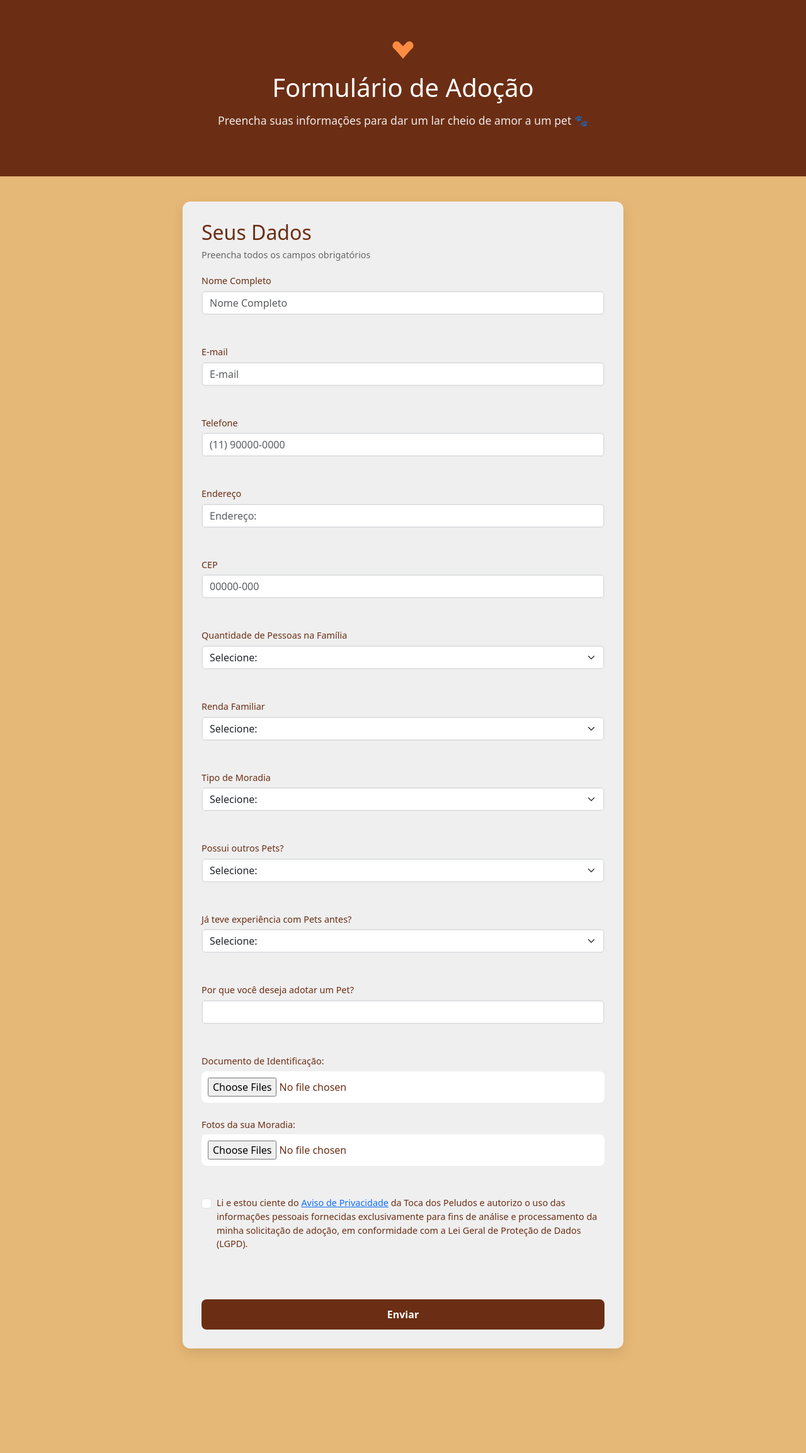
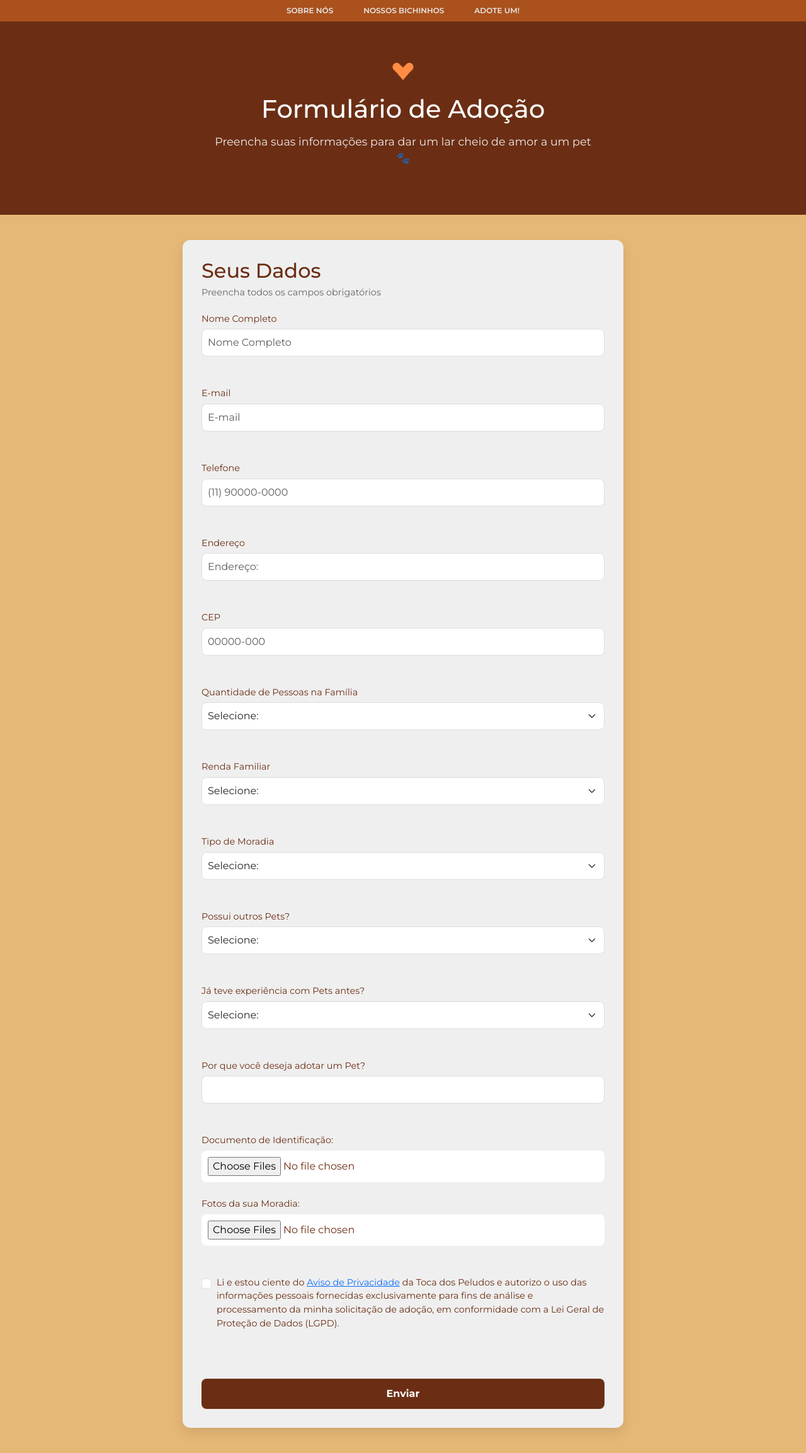
Before and after one commit to Isaac0i/Ong_Adocao_Cachorros, a Django app: page /forms/ in a window 1280 px wide. Shown: the whole page at 63% size. Before the commit the page ends 2148 px from the top, so only its background shows below. Run offline with Django 5.2, Linux system fonts and the light colour scheme; some web fonts are replaced.

Commit message:
Refactor: Ajuste no estilo e links da barra de navegação

```diff
--- a/gestao_adocao/static/style/forms.css
+++ b/gestao_adocao/static/style/forms.css
@@ -3,6 +3,11 @@
     margin: 0;
     padding: 0;
     box-sizing: border-box;
+}
+
+html, body {
+    margin: 0;
+    padding: 0;
 }
 
 /* VARIÁVEIS */
@@ -12,6 +17,7 @@
     --card: #efefef;
     --texto: #333;
     --branco: #fff;
+    --color-wtext: #e9e9e9;
 }
 
 /* BODY */
@@ -136,7 +142,7 @@
     transition: 0.3s;
 }
 
-#submitBtnS:hover {
+#submitBtn:hover {
     background-color: #4a1f0d;
 }
 
@@ -156,3 +162,42 @@
         padding: 20px;
     }
 }
+/* NAVBAR */
+
+.nav {
+    position: sticky;
+    top: 0;
+    z-index: 100;
+    width: 100%;
+    margin: 0;
+}
+
+.nav-list {
+    width: 100%;
+    list-style: none;
+    padding: .5rem;
+    text-align: center;
+    text-transform: uppercase;
+    font-weight: 600;
+    font-size: .75rem;
+    color: var(--color-wtext);
+    background-color: rgba(163, 70, 19, 0.9);
+    backdrop-filter: blur(5px);
+
+    display: flex;
+    justify-content: center;
+    align-items: center;
+    flex-wrap: wrap;
+    gap: 1rem;
+}
+
+.nav-list a {
+    text-decoration: none;
+    color: inherit;
+    padding: 0.4rem 1rem;
+}
+
+ul {
+    margin: 0;
+    padding: 0;
+}
--- a/gestao_adocao/templates/forms.html
+++ b/gestao_adocao/templates/forms.html
@@ -5,15 +5,24 @@
     <meta charset="utf-8">
     <meta name="viewport" content="width=device-width, initial-scale=1">
     <title>Toca dos Peludos</title>
+    <link href="https://cdn.jsdelivr.net/npm/bootstrap@5.3.8/dist/css/bootstrap.min.css" rel="stylesheet" integrity="sha384-sRIl4kxILFvY47J16cr9ZwB07vP4J8+LH7qKQnuqkuIAvNWLzeN8tE5YBujZqJLB" crossorigin="anonymous">
+
     <link rel="preconnect" href="https://fonts.googleapis.com">
     <link rel="preconnect" href="https://fonts.gstatic.com" crossorigin>
     <link href="https://fonts.googleapis.com/css2?family=Libertinus+Math&family=Montserrat:ital,wght@0,100..900;1,100..900&display=swap" rel="stylesheet">
     <link rel="stylesheet" href="{% static 'style/forms.css' %}">
 
-    <link href="https://cdn.jsdelivr.net/npm/bootstrap@5.3.8/dist/css/bootstrap.min.css" rel="stylesheet" integrity="sha384-sRIl4kxILFvY47J16cr9ZwB07vP4J8+LH7qKQnuqkuIAvNWLzeN8tE5YBujZqJLB" crossorigin="anonymous">
-  </head>
+</head>
 
   <body>
+    <nav class="nav">
+        <ul class="nav-list">
+            <li><a href="http://127.0.0.1:8000/">Sobre Nós</a></li>
+            <li><a href="http://127.0.0.1:8000/">Nossos Bichinhos</a></li>
+            <li><a href="forms">Adote Um!</a></li>
+        </ul>
+    </nav>
+
     <section class="adocao-hero">
     <div class="adocao-hero-content">
         <div class="heart">
```
